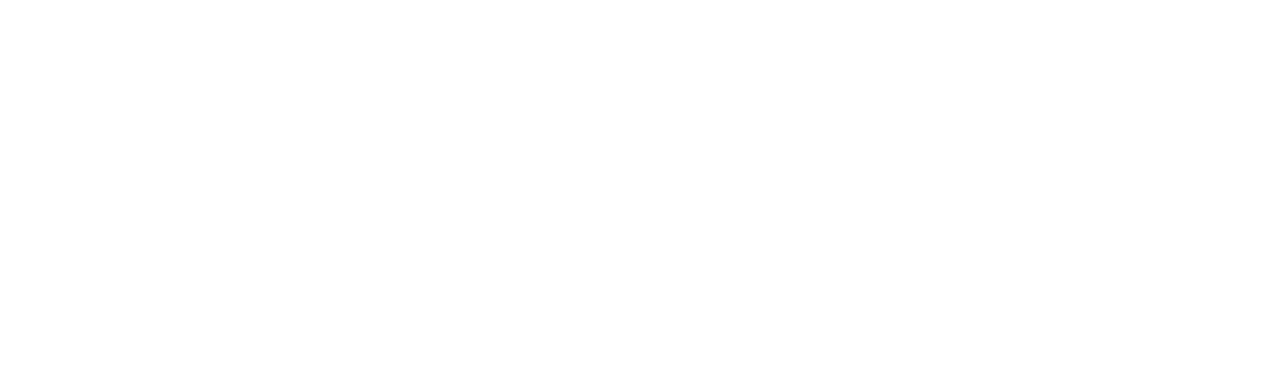
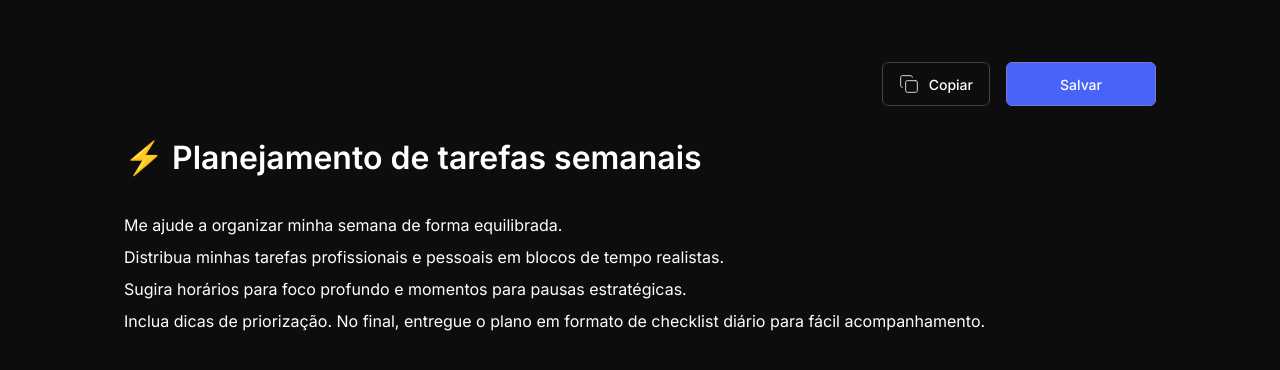
Before and after one commit to macedocmateus/PROMPTS, a plain HTML site: page index.html in a window 1280 px wide. Drawn offline with Linux system fonts and the light colour scheme.

Commit message:
add main content

```diff
--- a/index.html
+++ b/index.html
@@ -4,11 +4,43 @@
 <head>
     <meta charset="UTF-8">
     <meta name="viewport" content="width=device-width, initial-scale=1.0">
+    <link href="https://fonts.googleapis.com/css2?family=Inter:wght@100..900&display=swap" rel="stylesheet">
+    <link rel="stylesheet" href="style.css">
     <title>PROMPTS</title>
 </head>
 
 <body>
+    <div class="app">
+        <aside></aside>
+        <main class="main">
+            <header class="main-header">
+                <button id="btn-copy" class="btn-outline btn">
+                    <img src="./assets/copy.svg" alt="Ícone de copiar" class="icon">
+                    <span>
+                        Copiar
+                    </span>
+                </button>
+                <button class="btn-primary btn w-150">
+                    Salvar
+                </button>
+            </header>
 
+            <div data-placeholder="Título do prompt" class="editable-wrapper" id="title-wrapper">
+                <h1 id="prompt-title" class="prompt-title" contenteditable="true">⚡ Planejamento de tarefas semanais
+                </h1>
+            </div>
+
+            <div data-placeholder="Conteúdo do prompt..." class="editable-wrapper" id="content-wrapper">
+                <div id="prompt-content" class="prompt-content" contenteditable="true">
+                    Me ajude a organizar minha semana de forma
+                    equilibrada.<br />
+                    Distribua minhas tarefas profissionais e pessoais em blocos de tempo realistas.<br />
+                    Sugira horários para foco profundo e momentos para pausas estratégicas.<br />
+                    Inclua dicas de priorização. No final, entregue o plano em formato de checklist diário para fácil
+                    acompanhamento.</div>
+            </div>
+        </main>
+    </div>
 </body>
 
 </html>
--- /dev/null
+++ b/style.css
@@ -0,0 +1,155 @@
+:root {
+    --white: #ffffff;
+
+    --accent-600: #4863f7;
+    --accent-500: #7878d7;
+
+    --alert-600: #ff5c5c;
+
+    --gray-900: #0d0d0d;
+    --gray-800: #111111;
+    --gray-700: #1a1a1a;
+    --gray-200: #424242;
+    --gray-100: #737373;
+}
+
+* {
+    margin: 0;
+    padding: 0;
+    box-sizing: border-box;
+}
+
+::-webkit-scrollbar {
+    width: 8px;
+}
+
+::-webkit-scrollbar-track {
+    background-color: transparent;
+}
+
+::-webkit-scrollbar-thumb {
+    background-color: var(--gray-100);
+}
+
+body,
+input,
+button {
+    font-family: 'Inter', sans-serif;
+}
+
+body {
+    background-color: var(--gray-900);
+    color: var(--white);
+}
+
+.app {
+    display: flex;
+    width: 100vw;
+    min-height: 100dvh;
+}
+
+.main {
+    display: flex;
+    flex-direction: column;
+    flex: 1;
+    padding: 62px 124px;
+    gap: 32px;
+
+    overflow-y: scroll;
+}
+
+.main-header {
+    display: flex;
+    justify-content: flex-end;
+    align-items: center;
+    gap: 16px;
+    width: 100%;
+}
+
+.btn {
+    display: flex;
+    height: 44px;
+    align-items: center;
+    font-weight: 500;
+    font-size: 14px;
+    border-radius: 6px;
+    gap: 10px;
+    cursor: pointer;
+}
+
+.btn-outline {
+    background-color: transparent;
+    border: 0.5px solid var(--gray-200);
+    color: var(--white);
+    padding: 0 16px;
+    transition: background-color 0.3s;
+
+    &:hover {
+        background-color: var(--gray-200);
+    }
+}
+
+.icon {
+    width: 20px;
+    height: 20px;
+    display: flex;
+    align-items: center;
+    justify-content: center;
+}
+
+.btn-primary {
+    background-color: var(--accent-600);
+    border: 1px solid var(--accent-500);
+    color: var(--white);
+    padding: 0 24px;
+    transition: opacity 0.5s;
+
+    &:hover {
+        opacity: 0.8;
+    }
+}
+
+.w-150 {
+    width: 150px;
+    justify-content: center;
+}
+
+.prompt-title {
+    font-weight: 600;
+    font-size: 32px;
+    outline: none;
+}
+
+.prompt-content {
+    font-size: 16px;
+    color: var(--white);
+    outline: none;
+    line-height: 32px;
+}
+
+.editable-wrapper {
+    position: relative;
+
+    &::before {
+        content: attr(data-placeholder);
+        position: absolute;
+        color: var(--gray-200);
+        pointer-events: none;
+        opacity: 0;
+    }
+}
+
+.editable-wrapper.is-empty::before {
+    opacity: 1;
+}
+
+#title-wrapper.is-empty {
+    font-size: 32px;
+    font-weight: 600;
+    color: var(--gray-200);
+}
+
+#content-wrapper.is-empty {
+    font-size: 16px;
+    color: var(--gray-200);
+}
```
